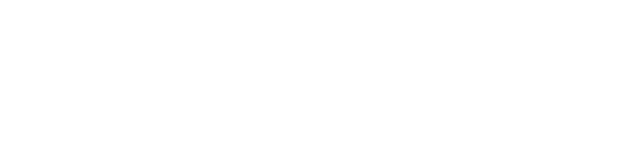
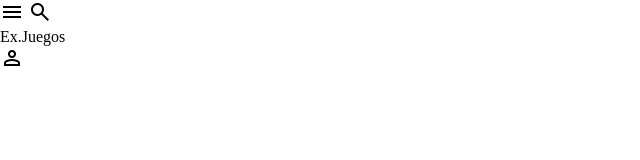
Before and after one commit to IgRivas/Entregable_Interfaces.github.io, a plain HTML site: page Tp2/index.html in a window 1280 px wide. Shown: the whole page, without its empty margins (0-640 px from the left). Drawn offline with nearby package versions, Linux system fonts and the light colour scheme.

Commit message:
se anadieron iconos del nav y algunas variables root

```diff
--- a/Tp2/index.html
+++ b/Tp2/index.html
@@ -4,9 +4,22 @@
     <meta charset="UTF-8">
     <meta http-equiv="X-UA-Compatible" content="IE=edge">
     <meta name="viewport" content="width=device-width, initial-scale=1.0">
-    <title>Document</title>
+    <title>Ex.Juegos</title>
+    <link rel="stylesheet" href="https://fonts.googleapis.com/css2?family=Material+Symbols+Outlined:opsz,wght,FILL,GRAD@48,400,0,0" />
+    <link rel="preconnect" href="https://fonts.googleapis.com">
+    <link rel="preconnect" href="https://fonts.googleapis.com">
+<link rel="preconnect" href="https://fonts.gstatic.com" crossorigin>
+<link href="https://fonts.googleapis.com/css2?family=Roboto:wght@500&display=swap" rel="stylesheet">
+
+    <link rel="stylesheet" href="styles/style.css">
 </head>
 <body>
+    <nav>
+        <span class="material-symbols-outlined">menu</span>
+        <span class="material-symbols-outlined">search</span>
+        <p>Ex.Juegos</p> <!--no se si es un p y falta el icono de la consola-->
+        <span class="material-symbols-outlined">person</span><!--Esto seguro va dentro de un div para darle la forma redondeada-->
+    </nav>
 
 </body>
 </html>
--- /dev/null
+++ b/Tp2/styles/style.css
@@ -0,0 +1,47 @@
+:root{
+    /* Primarios */
+    --primario: #274391;
+    --primario_luz: #41599C;
+    --primario_luz_clara: #6479B4;
+    --primario_sombra: #183174;
+    --primario_sombra_oscura: #091F5A;
+    /* Secundarios */
+    --secundario: #BCA6F7;
+    --secundario_luz: #E0D5FD;
+    --secundario_luz_clara: #ECE6FC;
+    --secundario_sombra: #9C7EEC;
+    --secundario_sombra_oscura: #7D5ADA;
+    /* Terciarios */
+    --terciario: #4E21C4;
+    --terciario_luz: #6943CB;
+    --terciario_luz_clara: #8768D7;
+    --terciario_sombra: #380EA5;
+    --terciario_sombra_oscura: #2B0A80;
+    /* Acentos */
+    --acento: #FA1E4D;
+    --acento_luz: #FB496F;
+    --acento_luz_clara: #FC7995;
+    --acento_sombra: #F20034;
+    --acento_sombra_oscura: #C7002B;
+
+    /* Falta escala de grises */
+
+    /* Tipografias */
+    --tipografia: 'Roboto', sans-serif;/*mmm no se si es esta*/
+
+
+}
+
+*{
+    margin: 0;
+    padding: 0;
+    list-style: none;
+    text-decoration: none;
+    border: none;
+    outline: none;
+}
+
+h1{
+    font-family: var(--tipografia);
+    font-size:50px;
+}
```
